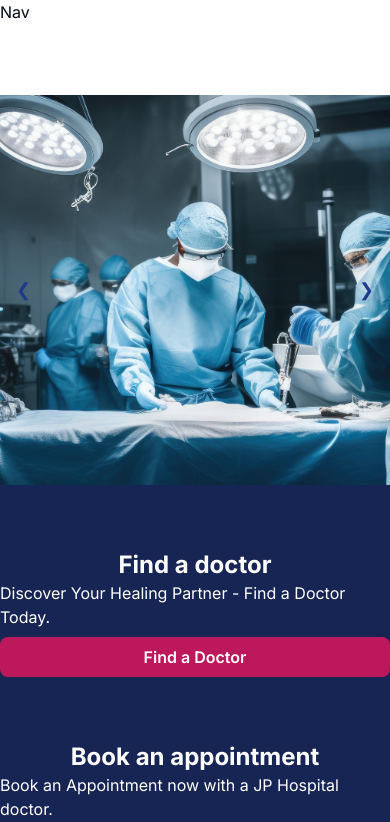
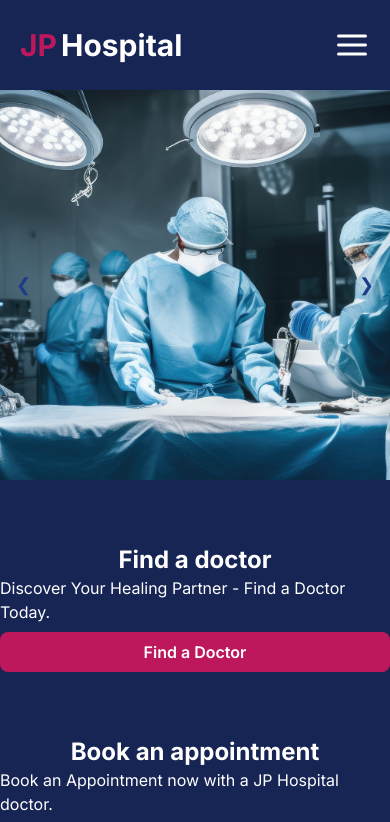
Before and after one commit to MrJuanPabloTheCreator/JP-Hospital, a Next.js app: page / in a window 390 px wide. Shown: the top 822 px of the page. Built offline with nearby package versions, Linux system fonts and the light colour scheme; grey boxes are pictures that could not be loaded.

Commit message:
sm navbar fix

```diff
--- a/app/(pages)/components/navbar.tsx
+++ b/app/(pages)/components/navbar.tsx
@@ -7,11 +7,11 @@ const Navbar = () => {
 
     return (
       <>
-        <div className="hidden md:block">
+        <div className="hidden sm:block">
           <TopNavbar/>
           <BottomNavbar/>
         </div>
-        <div className="md:hidden">
+        <div className="sm:hidden">
           <SmallNav/>
         </div>
       </>
--- a/app/(pages)/components/navbarcomp/smallNav.tsx
+++ b/app/(pages)/components/navbarcomp/smallNav.tsx
@@ -1,9 +1,16 @@
+import { AlignJustify } from "lucide-react"
 
 const SmallNav = () => {
 
     return (
-        <div className=" bg-white h-[95px]">
-            Nav
+        <div className="flex justify-between bg-blue-950 h-[90px]">
+            <div className="flex items-center ml-5">
+                <h1 className="text-pink-700 font-bold text-3xl">JP</h1>
+                <h1 className="text-white font-bold text-3xl ml-1">Hospital</h1>
+            </div>
+            <div className="flex items-center mr-5">
+                <AlignJustify size='36px' className="text-white"/>
+            </div>
         </div>
     )
 }
--- a/app/layout.tsx
+++ b/app/layout.tsx
@@ -17,7 +17,7 @@ export default function RootLayout({
 }) {
 
   return (
-    <html lang="en bg-black">
+    <html lang="en">
       <body suppressHydrationWarning={true} className={inter.className}>{children}</body>
     </html>
   )
```
